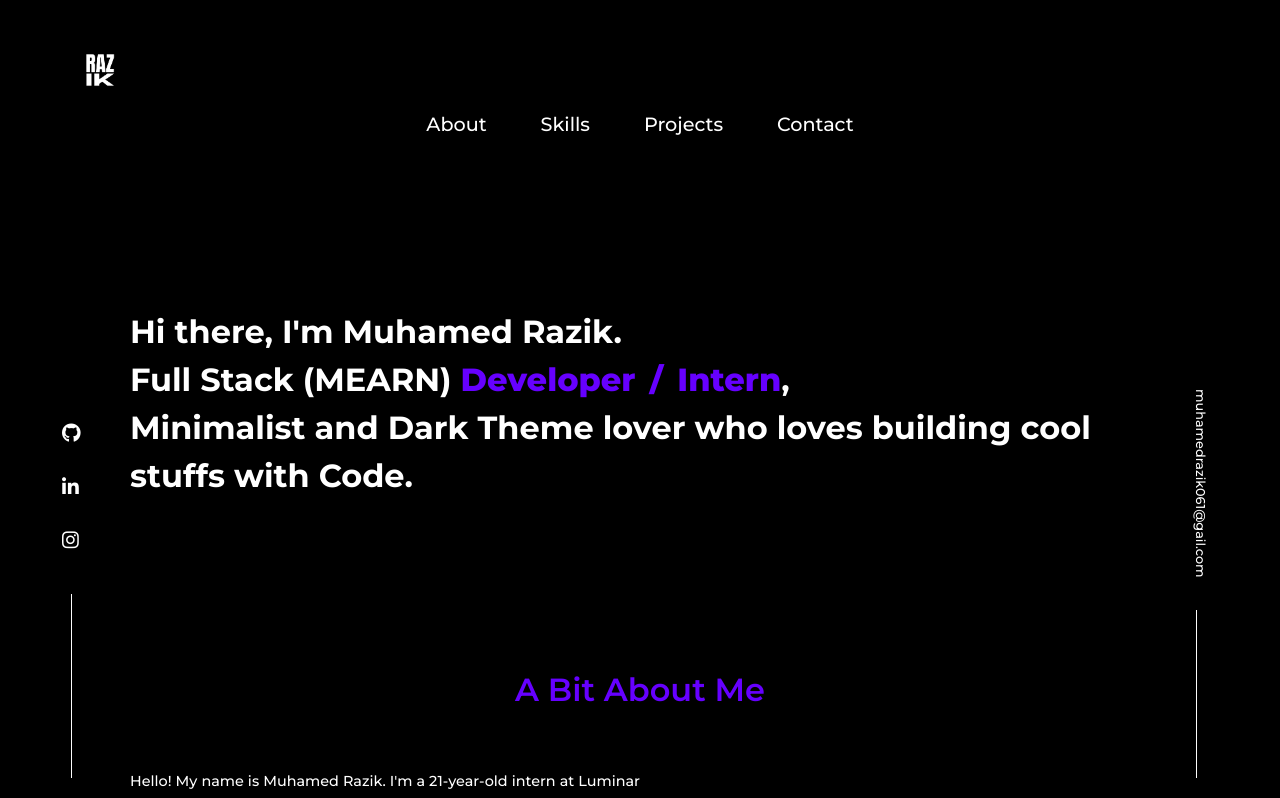
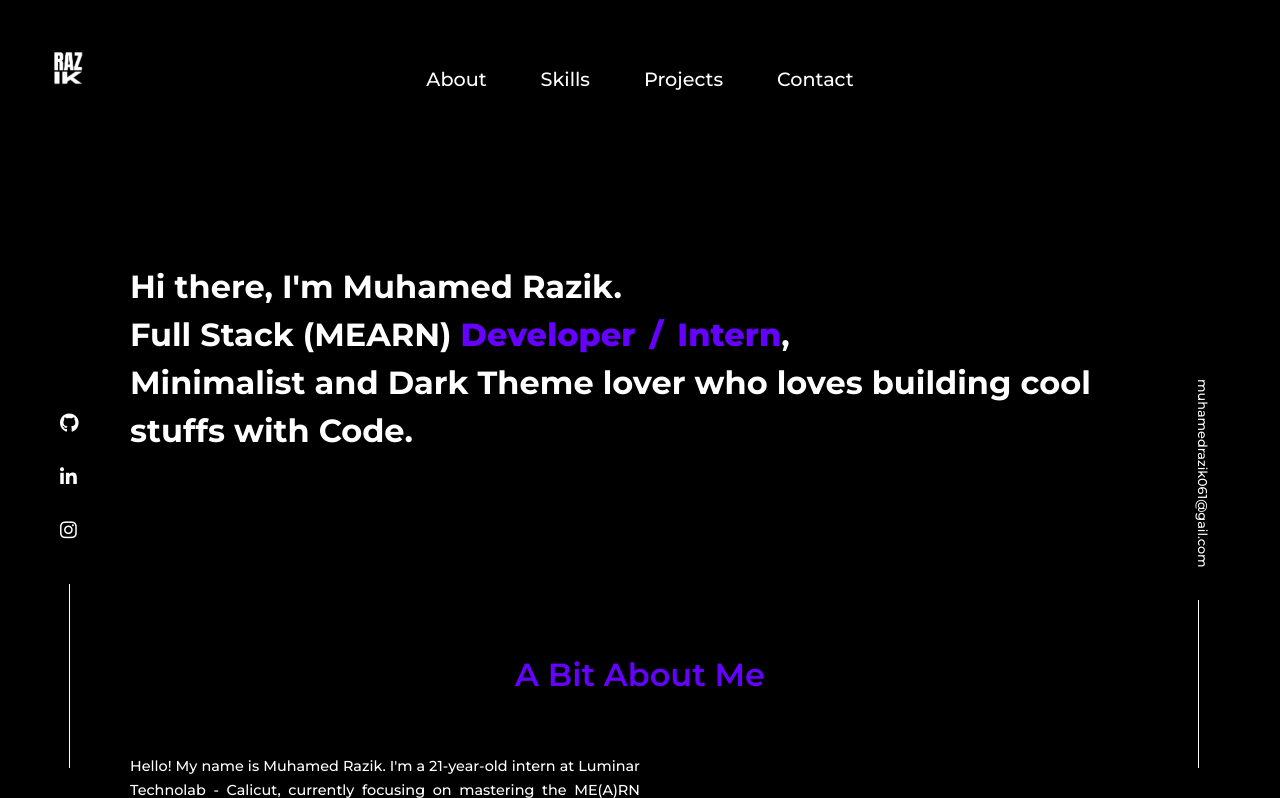
Before and after one commit to Muhamed-Razik/portfolio, a plain HTML site: page index.html in a window 1280 px wide. Shown: the top 798 px of the page. Drawn offline with Linux system fonts and the light colour scheme; a web font is replaced by a local one.

Commit message:
logo position changed to fixed

```diff
--- a/style.css
+++ b/style.css
@@ -22,17 +22,17 @@ body {
 }
 
 header {
-
     width: 100%;
     padding: 20px 40px;
-    margin: 30px auto;
+    margin: 25px auto;
 
 }
 
 .logo {
-    display: flex;
-    justify-content: flex-start;
-    padding-left: 40px;
+    position: fixed;
+    top: 3rem;
+    left: 3rem;
+    z-index: 1000;
 }
 
 nav {
@@ -77,8 +77,7 @@ nav li:hover {
 
 .introduction {
     max-width: 1020px;
-    margin: 100px auto;
-    /* margin: 60px 20px 110px; */
+    margin: 100px auto 120px;
 }
 
 .introduction h1 {
@@ -106,8 +105,8 @@ h2 {
     text-align: center;
     font-size: 2rem;
     font-weight: 600;
-    padding-top: 70px;
-    margin: 100px auto 60px;
+    padding-top: 50px;
+    margin: 150px auto 60px;
     color: #6600ff;
 }
 
@@ -148,18 +147,18 @@ h2 {
 }
 .left-fixed {
     position: fixed;
-    left: 0;
+    left: 3rem;
     bottom: 20px;
     max-width: 100px;
-    margin-left:  60px;
+    padding: 10px;
     z-index: 1000;
 }
 .right-fixed {
     position: fixed;
-    right: 0;
+    right: 3rem;
     bottom: 20px;
     max-width: 100px;
-    margin-right:  60px;
+    padding: 10px;
     z-index: 1000;
 }
 i {
```
